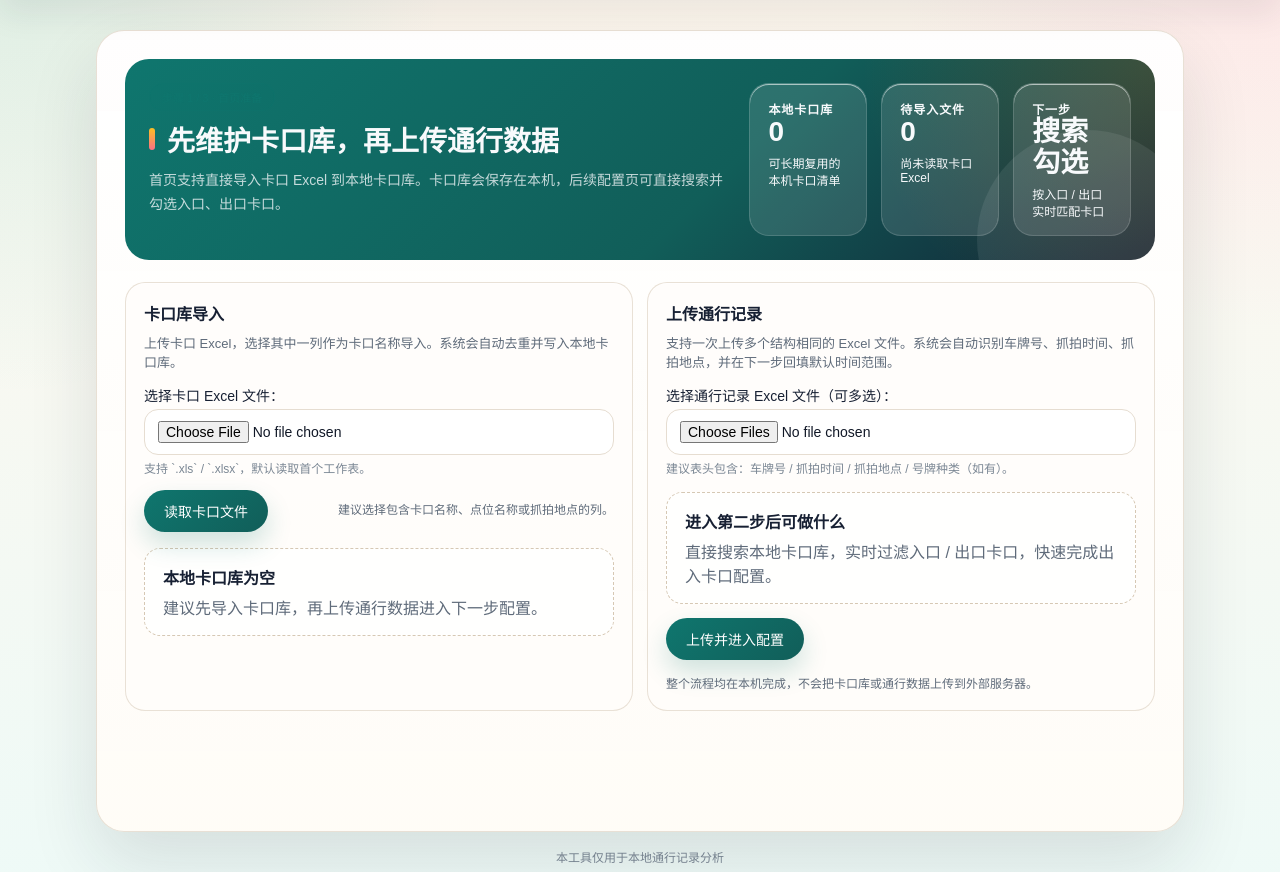
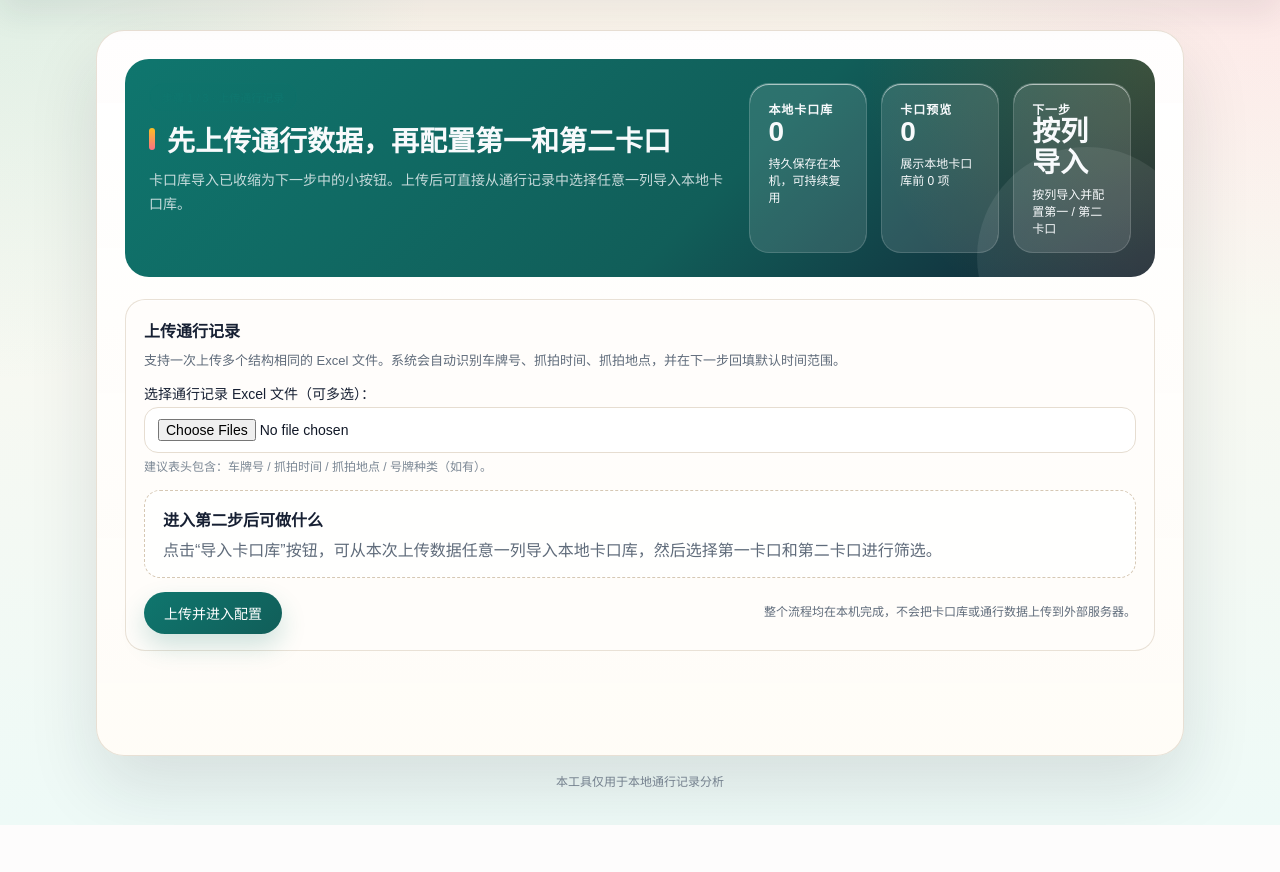
Before and after one commit to han1997/vehicle_screening, a Flask app: page / in a window 1280 px wide. Shown: the part 51-923 px from the top of the page. After the commit the page ends 876 px from the top, so only its background shows below. Run offline with Flask 3, Linux system fonts and the light colour scheme.

Commit message:
导入卡口逻辑修改

```diff
--- a/app.py
+++ b/app.py
@@ -21,7 +21,6 @@ CHECKPOINT_LIBRARY_FILE = os.path.join(os.path.dirname(__file__), "checkpoint_li
 
 # 简单的内存数据存储，适合本地单用户使用
 DATA_STORE = {}
-APP_STATE = {"checkpoint_import": None}
 
 RISK_LEVEL_META = {
     "red": {"label": "高风险", "style": 4},
@@ -143,19 +142,19 @@ def build_export_dataframe(filtered_df):
     else:
         export_df["号牌种类"] = ""
 
-    export_df["入口通行时间"] = pd.to_datetime(
+    export_df["第一卡口通行时间"] = pd.to_datetime(
         export_df["first_time"], errors="coerce"
     ).dt.strftime("%Y-%m-%d %H:%M:%S")
-    export_df["入口通行时间"] = export_df["入口通行时间"].fillna("")
+    export_df["第一卡口通行时间"] = export_df["第一卡口通行时间"].fillna("")
 
-    export_df["入口卡口"] = export_df["first_location"].astype(str)
+    export_df["第一卡口"] = export_df["first_location"].astype(str)
 
-    export_df["出口通行时间"] = pd.to_datetime(
+    export_df["第二卡口通行时间"] = pd.to_datetime(
         export_df["second_time"], errors="coerce"
     ).dt.strftime("%Y-%m-%d %H:%M:%S")
-    export_df["出口通行时间"] = export_df["出口通行时间"].fillna("")
+    export_df["第二卡口通行时间"] = export_df["第二卡口通行时间"].fillna("")
 
-    export_df["出口卡口"] = export_df["second_location"].astype(str)
+    export_df["第二卡口"] = export_df["second_location"].astype(str)
 
     export_df["时间间隔（分钟）"] = export_df["delta_minutes"].astype(float).round(2)
 
@@ -169,10 +168,10 @@ def build_export_dataframe(filtered_df):
     columns = [
         "车牌号",
         "号牌种类",
-        "入口通行时间",
-        "入口卡口",
-        "出口通行时间",
-        "出口卡口",
+        "第一卡口通行时间",
+        "第一卡口",
+        "第二卡口通行时间",
+        "第二卡口",
         "时间间隔（分钟）",
         "评分",
         "风险等级",
@@ -398,7 +397,7 @@ def find_matching_column(df, candidates):
 
 
 def parse_excel(path):
-    """读取并标准化 Excel 数据，返回包含 plate/time/location 三列的 DataFrame。"""
+    """读取并标准化 Excel 数据，返回标准化数据和原始列名。"""
     try:
         df = pd.read_excel(path)
     except Exception as exc:
@@ -406,6 +405,9 @@ def parse_excel(path):
 
     if df.empty:
         raise ValueError("Excel 文件为空。")
+
+    source_columns = [str(column).strip() for column in df.columns]
+    source_columns = [column for column in source_columns if column]
 
     plate_candidates = [
         "车牌号",
@@ -479,58 +481,55 @@ def parse_excel(path):
     df = df[df["plate"] != "无牌车"]
     df = df[df["plate"] != "未识别"]
 
-    return df
+    return df, source_columns
 
 
-def preview_checkpoint_excel(path):
-    """读取卡口 Excel 的列信息，供用户选择导入列。"""
-    try:
-        df = pd.read_excel(path, dtype=str)
-    except Exception as exc:
-        raise ValueError(f"无法读取卡口Excel文件: {exc}")
+def import_checkpoints_from_uploaded_files(filepaths, column_name):
+    """从本次上传的通行记录文件中按指定列导入卡口。"""
+    selected_column = str(column_name).strip()
+    if not selected_column:
+        raise ValueError("请选择要导入的卡口列。")
 
-    if df.empty:
-        raise ValueError("卡口 Excel 文件为空。")
+    imported_values = []
+    matched_file_count = 0
 
-    columns = [str(column).strip() for column in df.columns]
-    columns = [column for column in columns if column]
+    for path in filepaths:
+        try:
+            header_df = pd.read_excel(path, nrows=0)
+        except Exception as exc:
+            raise ValueError(f"读取已上传文件失败: {exc}")
 
-    if not columns:
-        raise ValueError("卡口 Excel 文件没有可用列名。")
+        normalized_map = {str(column).strip(): column for column in header_df.columns}
+        actual_column = normalized_map.get(selected_column)
+        if actual_column is None:
+            continue
 
-    return {"columns": columns, "row_count": int(len(df))}
+        try:
+            value_df = pd.read_excel(path, dtype=str, usecols=[actual_column])
+        except Exception as exc:
+            raise ValueError(f"读取列“{selected_column}”失败: {exc}")
 
+        matched_file_count += 1
+        imported_values.extend(value_df[actual_column].tolist())
 
-def import_checkpoints_from_excel(path, column_name):
-    """从指定 Excel 列中提取卡口名称。"""
-    try:
-        df = pd.read_excel(path, dtype=str)
-    except Exception as exc:
-        raise ValueError(f"无法读取卡口Excel文件: {exc}")
+    if matched_file_count == 0:
+        raise ValueError("所选列未出现在本次上传文件中，请重新选择。")
 
-    normalized_map = {str(column).strip(): column for column in df.columns}
-    actual_column = normalized_map.get(str(column_name).strip())
-    if actual_column is None:
-        raise ValueError("选择的卡口列不存在，请重新上传后再试。")
-
-    checkpoints = normalize_text_list(df[actual_column].tolist())
+    checkpoints = normalize_text_list(imported_values)
     if not checkpoints:
         raise ValueError("指定列中没有可导入的卡口名称。")
 
-    return checkpoints
+    return checkpoints, matched_file_count
 
 
 @app.route("/", methods=["GET"])
 def upload_form():
     """上传页面。"""
     checkpoint_library = load_checkpoint_library()
-    matched_home_checkpoints = normalize_text_list(
-        checkpoint_library[:12]
-    )
+    matched_home_checkpoints = checkpoint_library[:12]
     return render_template(
         "upload.html",
         checkpoint_library=checkpoint_library,
-        checkpoint_import=APP_STATE.get("checkpoint_import"),
         matched_home_checkpoints=matched_home_checkpoints,
     )
 
@@ -549,6 +548,9 @@ def upload():
         return redirect(url_for("upload_form"))
 
     dfs = []
+    uploaded_filepaths = []
+    source_columns = []
+    source_column_set = set()
 
     for file in files:
         if not allowed_file(file.filename):
@@ -556,14 +558,19 @@ def upload():
             return redirect(url_for("upload_form"))
 
         filepath = save_uploaded_excel(file)
+        uploaded_filepaths.append(filepath)
 
         try:
-            df_part = parse_excel(filepath)
+            df_part, file_columns = parse_excel(filepath)
         except ValueError as exc:
             flash(f"文件 {file.filename} 解析失败: {exc}")
             return redirect(url_for("upload_form"))
 
         dfs.append(df_part)
+        for column in file_columns:
+            if column not in source_column_set:
+                source_column_set.add(column)
+                source_columns.append(column)
 
     if not dfs:
         flash("未解析到任何有效数据。")
@@ -586,6 +593,9 @@ def upload():
         "locations": locations,
         "plate_types": plate_types,
         "filtered": None,
+        "uploaded_filepaths": uploaded_filepaths,
+        "source_columns": source_columns,
+        "last_imported_checkpoint_column": "",
         "default_max_minutes": default_max_minutes,
         "default_start_time": default_start_time,
         "default_end_time": default_end_time,
@@ -594,70 +604,41 @@ def upload():
     return redirect(url_for("review", data_id=data_id))
 
 
-@app.route("/checkpoint/upload", methods=["POST"])
-def upload_checkpoint_file():
-    """在首页上传卡口 Excel 并生成可选列预览。"""
-    checkpoint_file = request.files.get("checkpoint_file")
-    if checkpoint_file is None or not checkpoint_file.filename:
-        flash("请选择要导入的卡口 Excel 文件。")
+@app.route("/checkpoint/import/uploaded/<data_id>", methods=["POST"])
+def import_checkpoint_from_uploaded(data_id):
+    """从本次已上传通行记录中，按选择列导入卡口库。"""
+    data = DATA_STORE.get(data_id)
+    if not data:
+        flash("数据已过期或不存在，请重新上传文件。")
         return redirect(url_for("upload_form"))
 
-    if not allowed_file(checkpoint_file.filename):
-        flash(f"文件 {checkpoint_file.filename} 不是支持的 Excel 格式。")
-        return redirect(url_for("upload_form"))
-
-    filepath = save_uploaded_excel(checkpoint_file)
-
-    try:
-        preview = preview_checkpoint_excel(filepath)
-    except ValueError as exc:
-        flash(str(exc))
-        return redirect(url_for("upload_form"))
-
-    APP_STATE["checkpoint_import"] = {
-        "filepath": filepath,
-        "filename": checkpoint_file.filename,
-        "columns": preview["columns"],
-        "row_count": preview["row_count"],
-        "selected_column": preview["columns"][0],
-    }
-
-    flash(
-        f"已读取卡口文件 {checkpoint_file.filename}，共发现 {preview['row_count']} 行数据，请选择要导入的列。"
-    )
-    return redirect(url_for("upload_form"))
-
-
-@app.route("/checkpoint/import", methods=["POST"])
-def import_checkpoint_column():
-    """在首页从已上传的卡口 Excel 中导入指定列到本地卡口库。"""
-    checkpoint_import = APP_STATE.get("checkpoint_import")
-    if not checkpoint_import:
-        flash("请先上传卡口 Excel 文件。")
-        return redirect(url_for("upload_form"))
-
-    column_name = request.form.get("checkpoint_column", "").strip()
+    column_name = request.form.get("checkpoint_source_column", "").strip()
     if not column_name:
         flash("请选择要导入的卡口列。")
+        return redirect(url_for("review", data_id=data_id))
+
+    filepaths = data.get("uploaded_filepaths", [])
+    if not filepaths:
+        flash("未找到本次上传文件，请重新上传后再试。")
         return redirect(url_for("upload_form"))
 
     try:
-        imported_checkpoints = import_checkpoints_from_excel(
-            checkpoint_import["filepath"], column_name
+        imported_checkpoints, matched_file_count = import_checkpoints_from_uploaded_files(
+            filepaths, column_name
         )
     except ValueError as exc:
         flash(str(exc))
-        return redirect(url_for("upload_form"))
+        return redirect(url_for("review", data_id=data_id))
 
     existing_checkpoints = load_checkpoint_library()
     merged_checkpoints = save_checkpoint_library(existing_checkpoints + imported_checkpoints)
     new_count = len(set(merged_checkpoints) - set(existing_checkpoints))
 
-    checkpoint_import["selected_column"] = column_name
+    data["last_imported_checkpoint_column"] = column_name
     flash(
-        f"卡口列“{column_name}”导入完成，本次识别 {len(imported_checkpoints)} 个卡口，新增 {new_count} 个，本地卡口库现有 {len(merged_checkpoints)} 个。"
+        f"已从“{column_name}”导入卡口，匹配 {matched_file_count} 个文件，识别 {len(imported_checkpoints)} 个卡口，新增 {new_count} 个，本地卡口库现有 {len(merged_checkpoints)} 个。"
     )
-    return redirect(url_for("upload_form"))
+    return redirect(url_for("review", data_id=data_id))
 
 
 @app.route("/review/<data_id>", methods=["GET"])
@@ -672,21 +653,29 @@ def review(data_id):
     start_time_value = config.get("start_time") or data.get("default_start_time", "")
     end_time_value = config.get("end_time") or data.get("default_end_time", "")
     checkpoint_library = load_checkpoint_library()
-    selected_entry_checkpoint = config.get("entry_checkpoint", "")
-    if not selected_entry_checkpoint:
+    selected_first_checkpoint = config.get("first_checkpoint", "")
+    if not selected_first_checkpoint:
+        legacy_first = config.get("entry_checkpoint", "")
+        if isinstance(legacy_first, str):
+            selected_first_checkpoint = legacy_first
+    if not selected_first_checkpoint:
         legacy_entry = config.get("entry_checkpoints", [])
         if isinstance(legacy_entry, list) and legacy_entry:
-            selected_entry_checkpoint = legacy_entry[0]
+            selected_first_checkpoint = legacy_entry[0]
         elif isinstance(legacy_entry, str):
-            selected_entry_checkpoint = legacy_entry
+            selected_first_checkpoint = legacy_entry
 
-    selected_exit_checkpoint = config.get("exit_checkpoint", "")
-    if not selected_exit_checkpoint:
+    selected_second_checkpoint = config.get("second_checkpoint", "")
+    if not selected_second_checkpoint:
+        legacy_second = config.get("exit_checkpoint", "")
+        if isinstance(legacy_second, str):
+            selected_second_checkpoint = legacy_second
+    if not selected_second_checkpoint:
         legacy_exit = config.get("exit_checkpoints", [])
         if isinstance(legacy_exit, list) and legacy_exit:
-            selected_exit_checkpoint = legacy_exit[0]
+            selected_second_checkpoint = legacy_exit[0]
         elif isinstance(legacy_exit, str):
-            selected_exit_checkpoint = legacy_exit
+            selected_second_checkpoint = legacy_exit
 
     current_locations = data.get("locations", [])
     matched_checkpoints = sorted(set(current_locations).intersection(checkpoint_library))
@@ -696,6 +685,10 @@ def review(data_id):
         for checkpoint in checkpoint_library
         if checkpoint not in matched_checkpoint_set
     ]
+    source_columns = data.get("source_columns", [])
+    selected_import_column = data.get("last_imported_checkpoint_column", "")
+    if not selected_import_column and source_columns:
+        selected_import_column = source_columns[0]
 
     return render_template(
         "review.html",
@@ -708,15 +701,17 @@ def review(data_id):
         end_time_value=end_time_value,
         checkpoint_library=checkpoint_library,
         prioritized_checkpoint_library=prioritized_checkpoint_library,
-        selected_entry_checkpoint=selected_entry_checkpoint,
-        selected_exit_checkpoint=selected_exit_checkpoint,
+        selected_first_checkpoint=selected_first_checkpoint,
+        selected_second_checkpoint=selected_second_checkpoint,
         matched_checkpoints=matched_checkpoints,
+        source_columns=source_columns,
+        selected_import_column=selected_import_column,
     )
 
 
 @app.route("/filter/<data_id>", methods=["POST"])
 def filter_results(data_id):
-    """根据本地卡口库中选定的入口/出口和时间窗口筛选车辆进出记录。"""
+    """根据本地卡口库中选定的第一/第二卡口和时间窗口筛选车辆记录。"""
     data = DATA_STORE.get(data_id)
     if not data:
         flash("数据已过期或不存在，请重新上传文件。")
@@ -730,27 +725,31 @@ def filter_results(data_id):
     if exclude_plate_types and "plate_type" in df.columns:
         df = df[~df["plate_type"].isin(exclude_plate_types)]
 
-    entry_checkpoint = request.form.get("entry_checkpoint", "").strip()
-    exit_checkpoint = request.form.get("exit_checkpoint", "").strip()
+    first_checkpoint = request.form.get("first_checkpoint", "").strip()
+    second_checkpoint = request.form.get("second_checkpoint", "").strip()
+    if not first_checkpoint:
+        first_checkpoint = request.form.get("entry_checkpoint", "").strip()
+    if not second_checkpoint:
+        second_checkpoint = request.form.get("exit_checkpoint", "").strip()
 
-    if not entry_checkpoint or not exit_checkpoint:
-        flash("请分别选择一个入口卡口和一个出口卡口。")
+    if not first_checkpoint or not second_checkpoint:
+        flash("请分别选择第一卡口和第二卡口。")
         return redirect(url_for("review", data_id=data_id))
 
-    if entry_checkpoint not in checkpoint_library or exit_checkpoint not in checkpoint_library:
+    if first_checkpoint not in checkpoint_library or second_checkpoint not in checkpoint_library:
         flash("所选卡口不在本地卡口库中，请重新选择。")
         return redirect(url_for("review", data_id=data_id))
 
-    if entry_checkpoint == exit_checkpoint:
-        flash("同一卡口不能同时作为入口和出口，请重新选择。")
+    if first_checkpoint == second_checkpoint:
+        flash("第一卡口和第二卡口不能相同，请重新选择。")
         return redirect(url_for("review", data_id=data_id))
 
     current_data_locations = set(data.get("locations", []))
-    active_entry_locations = {entry_checkpoint}.intersection(current_data_locations)
-    active_exit_locations = {exit_checkpoint}.intersection(current_data_locations)
+    active_first_locations = {first_checkpoint}.intersection(current_data_locations)
+    active_second_locations = {second_checkpoint}.intersection(current_data_locations)
 
-    if not active_entry_locations or not active_exit_locations:
-        flash("所选入口或出口卡口未出现在当前通行数据中，请重新选择。")
+    if not active_first_locations or not active_second_locations:
+        flash("所选第一或第二卡口未出现在当前通行数据中，请重新选择。")
         return redirect(url_for("review", data_id=data_id))
 
     start_time_str = request.form.get("start_time")
@@ -774,24 +773,26 @@ def filter_results(data_id):
 
     DATA_STORE[data_id]["config"] = {
         "exclude_plate_types": exclude_plate_types,
-        "entry_checkpoint": entry_checkpoint,
-        "exit_checkpoint": exit_checkpoint,
+        "first_checkpoint": first_checkpoint,
+        "second_checkpoint": second_checkpoint,
+        "entry_checkpoint": first_checkpoint,  # 兼容历史字段
+        "exit_checkpoint": second_checkpoint,  # 兼容历史字段
         "start_time": start_time_str,
         "end_time": end_time_str,
         "target_minutes": target_minutes,
     }
 
-    valid_locations = active_entry_locations.union(active_exit_locations)
+    valid_locations = active_first_locations.union(active_second_locations)
     df_valid = df[df["location"].isin(valid_locations)].copy()
     df_valid = df_valid[(df_valid["time"] >= start_time) & (df_valid["time"] <= end_time)]
     df_valid = df_valid.sort_values("time")
 
     results = []
 
-    # 按车牌分组，寻找进出配对
+    # 按车牌分组，寻找第一卡口到第二卡口的时间顺序配对
     for plate, group in df_valid.groupby("plate"):
-        first_events = group[group["location"].isin(active_entry_locations)]
-        second_events = group[group["location"].isin(active_exit_locations)]
+        first_events = group[group["location"].isin(active_first_locations)]
+        second_events = group[group["location"].isin(active_second_locations)]
 
         if first_events.empty or second_events.empty:
             continue
--- a/templates/base.html
+++ b/templates/base.html
@@ -427,6 +427,11 @@
       }
       .btn-ghost:hover {
         background: rgba(255, 255, 255, 0.84);
+      }
+      .btn-small {
+        min-height: 34px;
+        padding: 6px 14px;
+        font-size: 13px;
       }
       .step-badge {
         padding: 5px 12px;
--- a/templates/upload.html
+++ b/templates/upload.html
@@ -1,95 +1,32 @@
 {% extends "base.html" %}
 
-{% block title %}管理卡口库并上传通行数据 - 车辆进出筛选工具{% endblock %}
+{% block title %}上传通行数据 - 车辆进出筛选工具{% endblock %}
 
 {% block content %}
   <div class="hero-panel">
     <div class="hero-copy">
-      <div class="step-badge">步骤 1 / 3 · 首页准备</div>
-      <h2>先维护卡口库，再上传通行数据</h2>
-      <p class="subtext">首页支持直接导入卡口 Excel 到本地卡口库。卡口库会保存在本机，后续配置页可直接搜索并勾选入口、出口卡口。</p>
+      <div class="step-badge">步骤 1 / 3 · 上传通行记录</div>
+      <h2>先上传通行数据，再配置第一和第二卡口</h2>
+      <p class="subtext">卡口库导入已收缩为下一步中的小按钮。上传后可直接从通行记录中选择任意一列导入本地卡口库。</p>
     </div>
     <div class="info-grid">
       <div class="summary-card summary-card-soft">
         <div class="summary-label">本地卡口库</div>
         <div class="summary-value">{{ checkpoint_library|length }}</div>
-        <div class="summary-note">可长期复用的本机卡口清单</div>
+        <div class="summary-note">持久保存在本机，可持续复用</div>
       </div>
       <div class="summary-card summary-card-soft">
-        <div class="summary-label">待导入文件</div>
-        <div class="summary-value">{{ checkpoint_import.columns|length if checkpoint_import else 0 }}</div>
-        <div class="summary-note">{{ checkpoint_import.filename if checkpoint_import else '尚未读取卡口 Excel' }}</div>
+        <div class="summary-label">卡口预览</div>
+        <div class="summary-value">{{ matched_home_checkpoints|length }}</div>
+        <div class="summary-note">展示本地卡口库前 {{ matched_home_checkpoints|length }} 项</div>
       </div>
       <div class="summary-card summary-card-soft">
         <div class="summary-label">下一步</div>
-        <div class="summary-value">搜索勾选</div>
-        <div class="summary-note">按入口 / 出口实时匹配卡口</div>
+        <div class="summary-value">按列导入</div>
+        <div class="summary-note">按列导入并配置第一 / 第二卡口</div>
       </div>
     </div>
   </div>
-
-  <div class="section-grid">
-    <section class="section-card">
-      <div class="section-title">卡口库导入</div>
-      <div class="section-hint">上传卡口 Excel，选择其中一列作为卡口名称导入。系统会自动去重并写入本地卡口库。</div>
-
-      <form action="{{ url_for('upload_checkpoint_file') }}" method="post" enctype="multipart/form-data">
-        <label for="checkpoint_file">选择卡口 Excel 文件：</label>
-        <input type="file" name="checkpoint_file" id="checkpoint_file" accept=".xls,.xlsx" required>
-        <small>支持 `.xls` / `.xlsx`，默认读取首个工作表。</small>
-
-        <div class="action-strip" style="margin-top: 14px;">
-          <div>
-            <button type="submit">读取卡口文件</button>
-          </div>
-          <div class="toolbar-note">
-            建议选择包含卡口名称、点位名称或抓拍地点的列。
-          </div>
-        </div>
-      </form>
-
-      {% if checkpoint_import %}
-        <div class="import-preview">
-          <div class="section-title" style="margin-bottom: 6px;">卡口列选择</div>
-          <div class="pill-cloud" style="margin-bottom: 12px;">
-            <span class="pill">文件：{{ checkpoint_import.filename }}</span>
-            <span class="pill">数据行数：{{ checkpoint_import.row_count }}</span>
-            <span class="pill">可选列数：{{ checkpoint_import.columns|length }}</span>
-          </div>
-
-          <form action="{{ url_for('import_checkpoint_column') }}" method="post">
-            <div class="helper-inline">
-              <label for="checkpoint_column" style="margin-bottom: 0;">导入列：</label>
-              <select name="checkpoint_column" id="checkpoint_column" style="max-width: 260px;">
-                {% for column in checkpoint_import.columns %}
-                  <option value="{{ column }}" {% if checkpoint_import.selected_column == column %}selected{% endif %}>{{ column }}</option>
-                {% endfor %}
-              </select>
-              <button type="submit">导入到本地卡口库</button>
-            </div>
-            <small>导入完成后，第二步可直接搜索并勾选入口和出口卡口。</small>
-          </form>
-        </div>
-      {% endif %}
-
-      {% if checkpoint_library %}
-        <div class="section-title" style="margin-top: 18px; margin-bottom: 8px;">本地卡口库预览</div>
-        <div class="pill-cloud">
-          {% for checkpoint in matched_home_checkpoints %}
-            <span class="pill">{{ checkpoint }}</span>
-          {% endfor %}
-          {% if checkpoint_library|length > matched_home_checkpoints|length %}
-            <span class="pill">其余 {{ checkpoint_library|length - matched_home_checkpoints|length }} 个卡口...</span>
-          {% endif %}
-        </div>
-        <small>卡口库已保存在本机，后续重新打开工具也可继续使用。</small>
-      {% else %}
-        <div class="empty-note" style="margin-top: 16px;">
-          <strong>本地卡口库为空</strong>
-          <p>建议先导入卡口库，再上传通行数据进入下一步配置。</p>
-        </div>
-      {% endif %}
-    </section>
 
   <section class="section-card">
     <div class="section-title">上传通行记录</div>
@@ -102,7 +39,7 @@
 
       <div class="empty-note" style="margin-top: 16px;">
         <strong>进入第二步后可做什么</strong>
-          <p>直接搜索本地卡口库，实时过滤入口 / 出口卡口，快速完成出入卡口配置。</p>
+        <p>点击“导入卡口库”按钮，可从本次上传数据任意一列导入本地卡口库，然后选择第一卡口和第二卡口进行筛选。</p>
       </div>
 
       <div class="action-strip" style="margin-top: 14px;">
@@ -115,5 +52,19 @@
       </div>
     </form>
   </section>
+
+  {% if checkpoint_library %}
+    <section class="section-card">
+      <div class="section-title">本地卡口库预览</div>
+      <div class="pill-cloud">
+        {% for checkpoint in matched_home_checkpoints %}
+          <span class="pill">{{ checkpoint }}</span>
+        {% endfor %}
+        {% if checkpoint_library|length > matched_home_checkpoints|length %}
+          <span class="pill">其余 {{ checkpoint_library|length - matched_home_checkpoints|length }} 个卡口...</span>
+        {% endif %}
       </div>
+      <small>卡口库已保存在本机，后续重新打开工具也可继续使用。</small>
+    </section>
+  {% endif %}
 {% endblock %}
```
Also changed, not shown: AGENTS.md (added, +39 -0 lines), templates/results.html (+5 -5 lines), templates/review.html (+48 -27 lines). Lines whose indentation alone changed are shown as unchanged.
